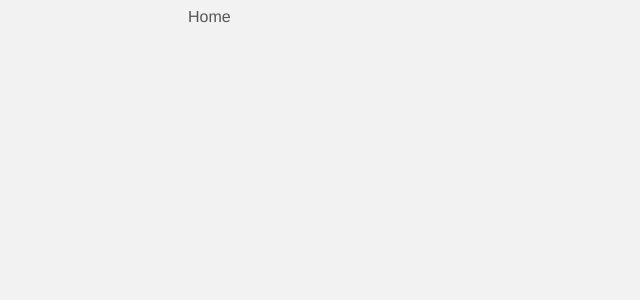
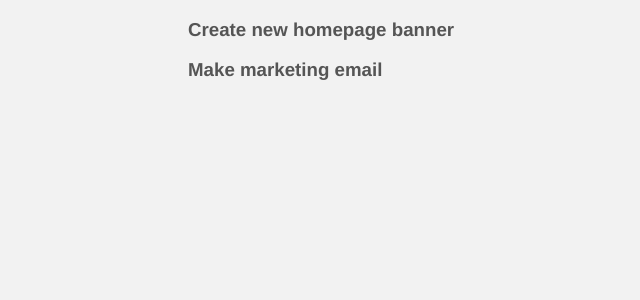
Before and after one commit to Bilboking/VUE_project-planner, a Vue app: page / in a window 1280 px wide. Shown: the top 300 px of the page, without its empty margins (152-792 px from the left). Built offline with nearby package versions, Linux system fonts and the light colour scheme; data requests are answered from the project's data file.

Commit message:
12-27-20

```diff
--- a/package.json
+++ b/package.json
@@ -8,6 +8,7 @@
   },
   "dependencies": {
     "core-js": "^3.6.5",
+    "json-server": "^0.16.3",
     "vue": "^3.0.0",
     "vue-router": "^4.0.0-0"
   },
--- /dev/null
+++ b/src/components/SingleProject.vue
@@ -0,0 +1,18 @@
+<template>
+    <div class="project">
+        <div class="actions">
+            <h3>{{ project.title }}</h3>
+        </div>
+    </div>
+
+</template>
+
+<script>
+export default {
+    props: ['project']
+}
+</script>
+
+<style>
+
+</style>
--- a/src/views/Home.vue
+++ b/src/views/Home.vue
@@ -1,16 +1,29 @@
 <template>
   <div class="home">
-  Home
+    <div v-if="projects.length">
+      <div v-for="project in projects" :key="project.id">
+        <SingleProject :project="project" />
+      </div>
+    </div>
   </div>
 </template>
 
 <script>
-
+import SingleProject from '../components/SingleProject.vue'
 
 export default {
   name: 'Home',
-  components: {
-
+  components: { SingleProject },
+  data(){
+    return {
+      projects: []
+    }
+  },
+  mounted(){
+    fetch('http://localhost:3000/projects')
+    .then(res => res.json())
+    .then(data => this.projects = data)
+    .catch(err => console.log(err.message))
   }
 }
 </script>
```
Also changed, not shown: 1 other file (tests, documents, lock files or other folders).
